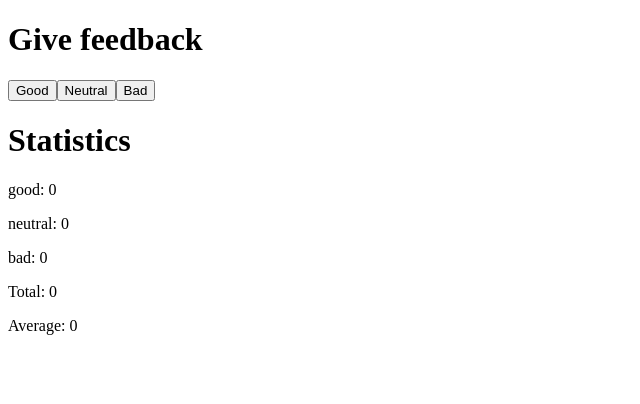
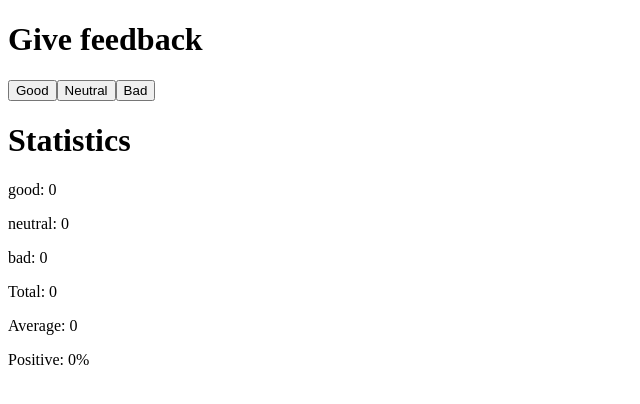
Before and after one commit to Evelyn-PA/Full-Stack-Open, a React (Vite) app in the folder part1/unicafe/: page / in a window 1280 px wide. Shown: the top 404 px of the page, without its empty margins (0-640 px from the left). Built offline with nearby package versions, Linux system fonts and the light colour scheme.

Commit message:
Done task 1.7

```diff
--- a/part1/unicafe/src/App.jsx
+++ b/part1/unicafe/src/App.jsx
@@ -6,7 +6,8 @@ const App = () => {
   const [neutral, setNeutral] = useState(0)
   const [bad, setBad] = useState(0)
   const total = good+neutral+bad
-  const average = total === 0? 0: (total)/3
+  const average = total === 0? 0: (good * 1 + neutral * 0 + bad * -1) / total
+  const positive = total === 0? 0: ((good/total) * 100)
 const Button = (props)=>(
   <button onClick={props.onClick}>{props.text}</button>
 )
@@ -23,6 +24,7 @@ const Button = (props)=>(
       <p>bad: {bad}</p>
       <p>Total: {total}</p>
       <p>Average: {average}</p>
+      <p>Positive: {positive}%</p>
 
     </div>
   )
```
